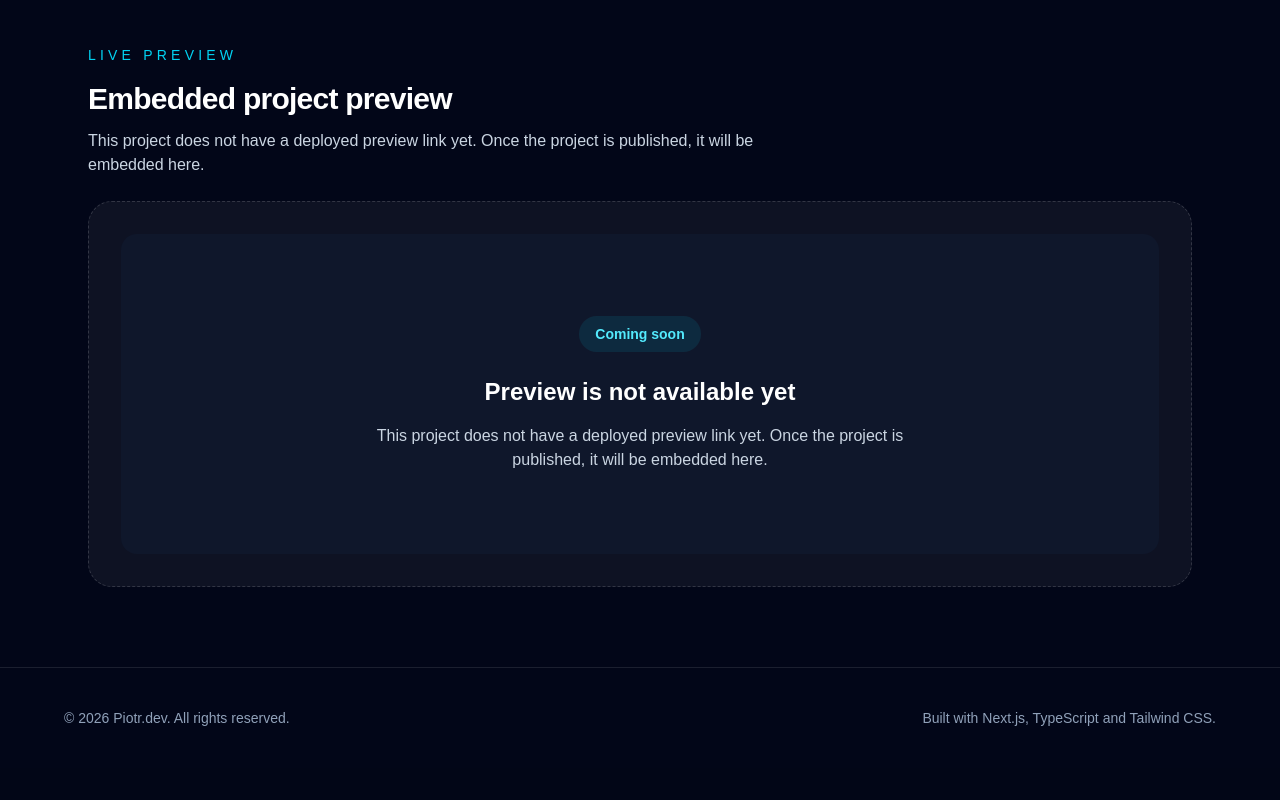
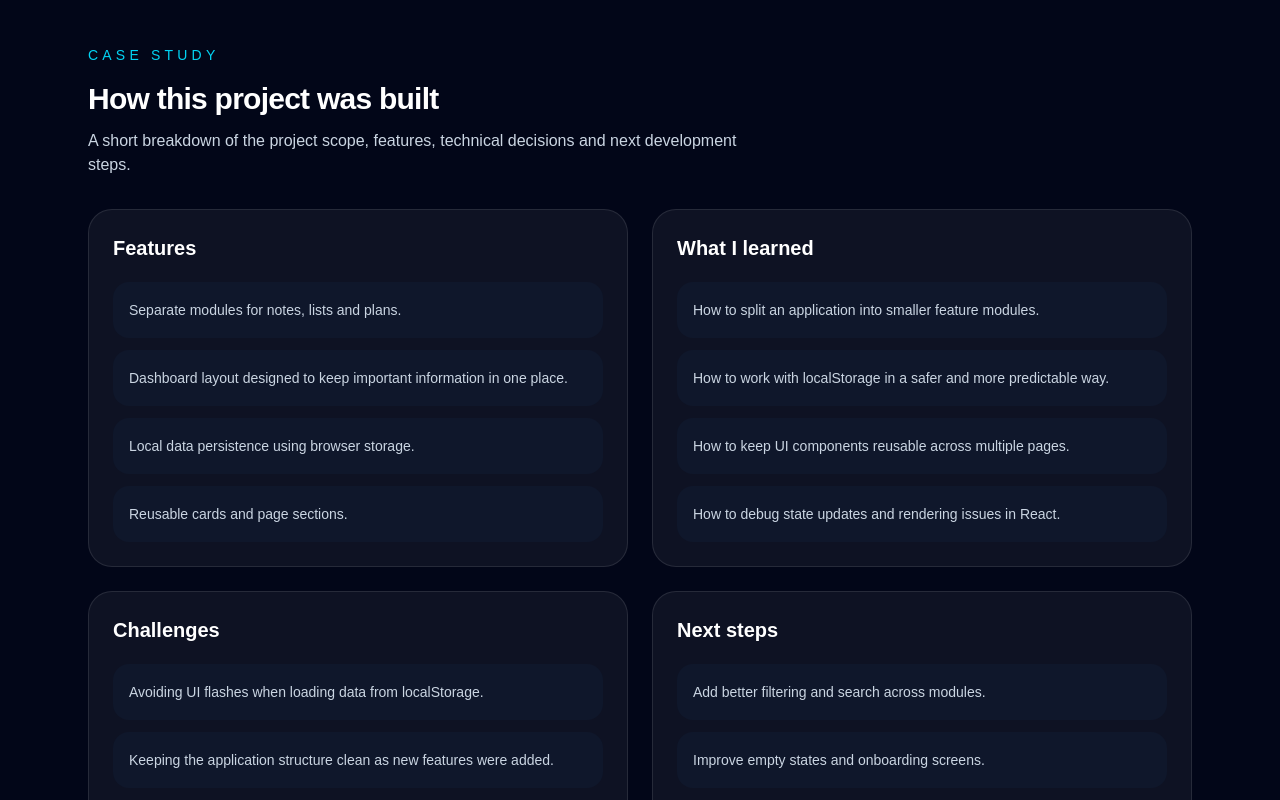
Before and after one commit to PiotrZandecki/web-dev-portfolio, a Next.js app: page /en/projects/private-space in a window 1280 px wide. Shown: the part 780-1580 px from the top of the page. Before the commit the page ends 1548 px from the top, so only its background shows below. Built offline with nearby package versions, Linux system fonts and the light colour scheme.

Commit message:
Add project case study sections

```diff
--- a/src/app/[locale]/projects/[slug]/page.tsx
+++ b/src/app/[locale]/projects/[slug]/page.tsx
@@ -1,5 +1,6 @@
 import Link from "next/link";
 import { notFound } from "next/navigation";
+import { ProjectCaseStudy } from "@/components/ProjectCaseStudy";
 import { ProjectEmbed } from "@/components/ProjectEmbed";
 import { getProjectBySlug, projects } from "@/content/projects";
 import { getDictionary, isLocale } from "@/lib/i18n";
@@ -95,7 +96,7 @@ export default async function ProjectDetailsPage({
           </div>
 
           <div className="mt-8">
-            <p className="text-sm text-slate-400">Year</p>
+            <p className="text-sm text-slate-400">{dictionary.common.year}</p>
             <p className="mt-2 font-semibold text-white">{project.year}</p>
           </div>
 
@@ -132,6 +133,12 @@ export default async function ProjectDetailsPage({
         </aside>
       </section>
 
+      <ProjectCaseStudy
+        project={project}
+        locale={locale}
+        dictionary={dictionary}
+      />
+
       <ProjectEmbed project={project} locale={locale} />
     </main>
   );
--- /dev/null
+++ b/src/components/ProjectCaseStudy.tsx
@@ -0,0 +1,73 @@
+import { Project } from "@/content/projects";
+import { Dictionary } from "@/lib/i18n";
+import { Locale } from "@/types/locale";
+
+type ProjectCaseStudyProps = {
+  project: Project;
+  locale: Locale;
+  dictionary: Dictionary;
+};
+
+export function ProjectCaseStudy({
+  project,
+  locale,
+  dictionary,
+}: ProjectCaseStudyProps) {
+  const sections = [
+    {
+      title: dictionary.projectSections.features,
+      items: project.features[locale],
+    },
+    {
+      title: dictionary.projectSections.whatILearned,
+      items: project.whatILearned[locale],
+    },
+    {
+      title: dictionary.projectSections.challenges,
+      items: project.challenges[locale],
+    },
+    {
+      title: dictionary.projectSections.nextSteps,
+      items: project.nextSteps[locale],
+    },
+  ];
+
+  return (
+    <section className="mt-16">
+      <div className="mb-8">
+        <p className="text-sm font-medium uppercase tracking-[0.3em] text-cyan-400">
+          {dictionary.projectSections.caseStudy}
+        </p>
+
+        <h2 className="mt-4 text-3xl font-bold tracking-tight text-white">
+          {dictionary.projectSections.title}
+        </h2>
+
+        <p className="mt-3 max-w-2xl text-slate-300">
+          {dictionary.projectSections.description}
+        </p>
+      </div>
+
+      <div className="grid gap-6 md:grid-cols-2">
+        {sections.map((section) => (
+          <article
+            key={section.title}
+            className="rounded-3xl border border-white/10 bg-white/5 p-6"
+          >
+            <h3 className="text-xl font-semibold text-white">
+              {section.title}
+            </h3>
+
+            <ul className="mt-5 space-y-3 text-sm leading-6 text-slate-300">
+              {section.items.map((item) => (
+                <li key={item} className="rounded-2xl bg-slate-900 p-4">
+                  {item}
+                </li>
+              ))}
+            </ul>
+          </article>
+        ))}
+      </div>
+    </section>
+  );
+}
--- a/src/components/ProjectEmbed.tsx
+++ b/src/components/ProjectEmbed.tsx
@@ -77,7 +77,7 @@ export function ProjectEmbed({ project, locale }: ProjectEmbedProps) {
             ) : null}
           </div>
 
-          <div className="aspect-[16/10] bg-slate-950">
+          <div className="aspect-16/10 bg-slate-950">
             <iframe
               src={project.embedUrl}
               title={`${project.title} preview`}
--- a/src/content/projects.ts
+++ b/src/content/projects.ts
@@ -11,6 +11,10 @@ export type Project = {
   description: Record<Locale, string>;
   technologies: string[];
   highlights: Record<Locale, string[]>;
+  features: Record<Locale, string[]>;
+  whatILearned: Record<Locale, string[]>;
+  challenges: Record<Locale, string[]>;
+  nextSteps: Record<Locale, string[]>;
   embedUrl?: string;
   liveUrl?: string;
   sourceUrl?: string;
@@ -45,6 +49,58 @@ export const projects: Project[] = [
         "Komponenty UI wielokrotnego użytku",
       ],
     },
+    features: {
+      en: [
+        "Separate modules for notes, lists and plans.",
+        "Dashboard layout designed to keep important information in one place.",
+        "Local data persistence using browser storage.",
+        "Reusable cards and page sections.",
+      ],
+      pl: [
+        "Oddzielne moduły dla notatek, list i planów.",
+        "Layout dashboardu zaprojektowany tak, żeby trzymać ważne informacje w jednym miejscu.",
+        "Zapisywanie danych lokalnie w przeglądarce.",
+        "Komponenty kart i sekcji wielokrotnego użytku.",
+      ],
+    },
+    whatILearned: {
+      en: [
+        "How to split an application into smaller feature modules.",
+        "How to work with localStorage in a safer and more predictable way.",
+        "How to keep UI components reusable across multiple pages.",
+        "How to debug state updates and rendering issues in React.",
+      ],
+      pl: [
+        "Jak dzielić aplikację na mniejsze moduły funkcjonalne.",
+        "Jak pracować z localStorage w bezpieczniejszy i bardziej przewidywalny sposób.",
+        "Jak utrzymywać komponenty UI jako elementy wielokrotnego użytku.",
+        "Jak debugować aktualizacje stanu i problemy z renderowaniem w React.",
+      ],
+    },
+    challenges: {
+      en: [
+        "Avoiding UI flashes when loading data from localStorage.",
+        "Keeping the application structure clean as new features were added.",
+        "Designing list and priority logic in a way that stays easy to extend.",
+      ],
+      pl: [
+        "Unikanie migania interfejsu podczas ładowania danych z localStorage.",
+        "Utrzymanie czystej struktury aplikacji przy dodawaniu kolejnych funkcji.",
+        "Zaprojektowanie logiki list i priorytetów tak, żeby można ją było łatwo rozwijać.",
+      ],
+    },
+    nextSteps: {
+      en: [
+        "Add better filtering and search across modules.",
+        "Improve empty states and onboarding screens.",
+        "Prepare the app for deployment and portfolio embedding.",
+      ],
+      pl: [
+        "Dodać lepsze filtrowanie i wyszukiwanie między modułami.",
+        "Dopracować puste stany i ekrany wprowadzające.",
+        "Przygotować aplikację do deploya i osadzenia w portfolio.",
+      ],
+    },
   },
   {
     slug: "aurora-beauty",
@@ -72,6 +128,58 @@ export const projects: Project[] = [
         "Sekcje usług",
         "Opinie klientów",
         "Responsywny design",
+      ],
+    },
+    features: {
+      en: [
+        "Hero section focused on brand presentation.",
+        "Service sections with clear descriptions.",
+        "Testimonials to build trust.",
+        "Responsive layout for mobile and desktop users.",
+      ],
+      pl: [
+        "Sekcja hero skupiona na prezentacji marki.",
+        "Sekcje usług z czytelnymi opisami.",
+        "Opinie klientów budujące zaufanie.",
+        "Responsywny layout dla użytkowników mobilnych i desktopowych.",
+      ],
+    },
+    whatILearned: {
+      en: [
+        "How to structure a business landing page.",
+        "How to keep visual style consistent across multiple sections.",
+        "How to work with image assets in a real website layout.",
+        "How to build a page that feels more client-ready.",
+      ],
+      pl: [
+        "Jak układać strukturę firmowej strony landing page.",
+        "Jak utrzymać spójny styl wizualny między wieloma sekcjami.",
+        "Jak pracować z grafikami w realnym layoucie strony.",
+        "Jak budować stronę, która wygląda bardziej jak gotowy projekt dla klienta.",
+      ],
+    },
+    challenges: {
+      en: [
+        "Maintaining visual consistency across generated images.",
+        "Balancing beauty-oriented design with clear information architecture.",
+        "Keeping the page polished without overcomplicating the structure.",
+      ],
+      pl: [
+        "Utrzymanie spójności wizualnej między wygenerowanymi grafikami.",
+        "Połączenie estetyki branży beauty z czytelną architekturą informacji.",
+        "Dopracowanie strony bez niepotrzebnego komplikowania struktury.",
+      ],
+    },
+    nextSteps: {
+      en: [
+        "Add live deployment link.",
+        "Prepare final screenshots for the portfolio.",
+        "Add source code link if the repository is public.",
+      ],
+      pl: [
+        "Dodać link do wersji live.",
+        "Przygotować finalne screeny do portfolio.",
+        "Dodać link do kodu źródłowego, jeśli repozytorium będzie publiczne.",
       ],
     },
   },
@@ -103,6 +211,60 @@ export const projects: Project[] = [
         "Layout skupiony na portfolio",
       ],
     },
+    features: {
+      en: [
+        "Bilingual routing with Polish and English versions.",
+        "Dynamic project pages generated from shared content data.",
+        "Project cards and case study sections.",
+        "Prepared structure for embedded project previews.",
+      ],
+      pl: [
+        "Dwujęzyczny routing z wersją polską i angielską.",
+        "Dynamiczne podstrony projektów generowane ze wspólnych danych.",
+        "Karty projektów i sekcje case study.",
+        "Struktura przygotowana pod osadzanie podglądów projektów.",
+      ],
+    },
+    whatILearned: {
+      en: [
+        "How to organize multilingual content without overcomplicating the project.",
+        "How to use dynamic routes for project detail pages.",
+        "How to separate content, components and routing concerns.",
+        "How to build a scalable foundation for future portfolio projects.",
+      ],
+      pl: [
+        "Jak organizować wielojęzyczne treści bez nadmiernego komplikowania projektu.",
+        "Jak używać dynamicznych tras dla stron szczegółów projektu.",
+        "Jak oddzielać treść, komponenty i routing.",
+        "Jak budować skalowalną bazę pod przyszłe projekty portfolio.",
+      ],
+    },
+    challenges: {
+      en: [
+        "Designing the routing structure around locales and project slugs.",
+        "Keeping the content model flexible enough for future projects.",
+        "Creating a layout that works both as a portfolio and a project hub.",
+      ],
+      pl: [
+        "Zaprojektowanie routingu wokół języków i slugów projektów.",
+        "Utrzymanie modelu treści wystarczająco elastycznego pod przyszłe projekty.",
+        "Stworzenie layoutu, który działa jednocześnie jako portfolio i hub projektów.",
+      ],
+    },
+    nextSteps: {
+      en: [
+        "Improve the visual identity of the homepage.",
+        "Add real live links and source code links.",
+        "Prepare screenshots or mockups for each project.",
+        "Deploy the portfolio.",
+      ],
+      pl: [
+        "Dopracować identyfikację wizualną strony głównej.",
+        "Dodać prawdziwe linki live i linki do kodu źródłowego.",
+        "Przygotować screeny lub mockupy dla każdego projektu.",
+        "Wdrożyć portfolio online.",
+      ],
+    },
   },
 ];
 
--- a/src/lib/i18n.ts
+++ b/src/lib/i18n.ts
@@ -18,6 +18,7 @@ export type Dictionary = {
     technologies: string;
     highlights: string;
     projectDetails: string;
+    year: string;
   };
   status: {
     completed: string;
@@ -42,6 +43,15 @@ export type Dictionary = {
     eyebrow: string;
     title: string;
     description: string;
+  };
+  projectSections: {
+    caseStudy: string;
+    title: string;
+    description: string;
+    features: string;
+    whatILearned: string;
+    challenges: string;
+    nextSteps: string;
   };
   footer: {
     rights: string;
@@ -68,6 +78,7 @@ const dictionaries: Record<Locale, Dictionary> = {
       technologies: "Technologies",
       highlights: "Highlights",
       projectDetails: "Project details",
+      year: "Year",
     },
     status: {
       completed: "Completed",
@@ -102,6 +113,16 @@ const dictionaries: Record<Locale, Dictionary> = {
       description:
         "Each project has its own page with description, features, technologies and links. This section will grow together with my skills and portfolio.",
     },
+    projectSections: {
+      caseStudy: "Case Study",
+      title: "How this project was built",
+      description:
+        "A short breakdown of the project scope, features, technical decisions and next development steps.",
+      features: "Features",
+      whatILearned: "What I learned",
+      challenges: "Challenges",
+      nextSteps: "Next steps",
+    },
     footer: {
       rights: "All rights reserved.",
       builtWith: "Built with Next.js, TypeScript and Tailwind CSS.",
@@ -125,6 +146,7 @@ const dictionaries: Record<Locale, Dictionary> = {
       technologies: "Technologie",
       highlights: "Najważniejsze elementy",
       projectDetails: "Szczegóły projektu",
+      year: "Rok",
     },
     status: {
       completed: "Ukończony",
@@ -159,6 +181,16 @@ const dictionaries: Record<Locale, Dictionary> = {
       description:
         "Każdy projekt ma własną podstronę z opisem, funkcjami, technologiami i linkami. Ta sekcja będzie rozwijać się razem z moimi umiejętnościami i portfolio.",
     },
+    projectSections: {
+      caseStudy: "Case Study",
+      title: "Jak został zbudowany ten projekt",
+      description:
+        "Krótki opis zakresu projektu, funkcji, decyzji technicznych oraz kolejnych kroków rozwoju.",
+      features: "Funkcje",
+      whatILearned: "Czego się nauczyłem",
+      challenges: "Wyzwania",
+      nextSteps: "Kolejne kroki",
+    },
     footer: {
       rights: "Wszelkie prawa zastrzeżone.",
       builtWith: "Zbudowane z użyciem Next.js, TypeScript i Tailwind CSS.",
```
